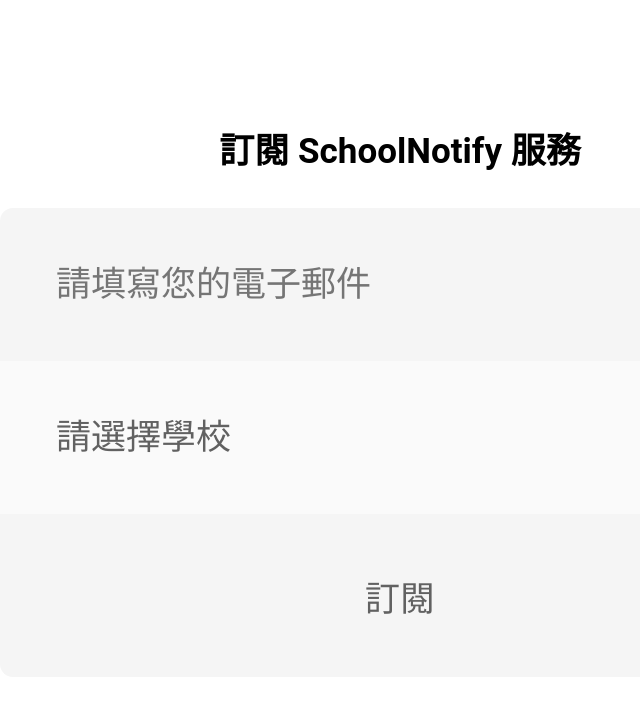
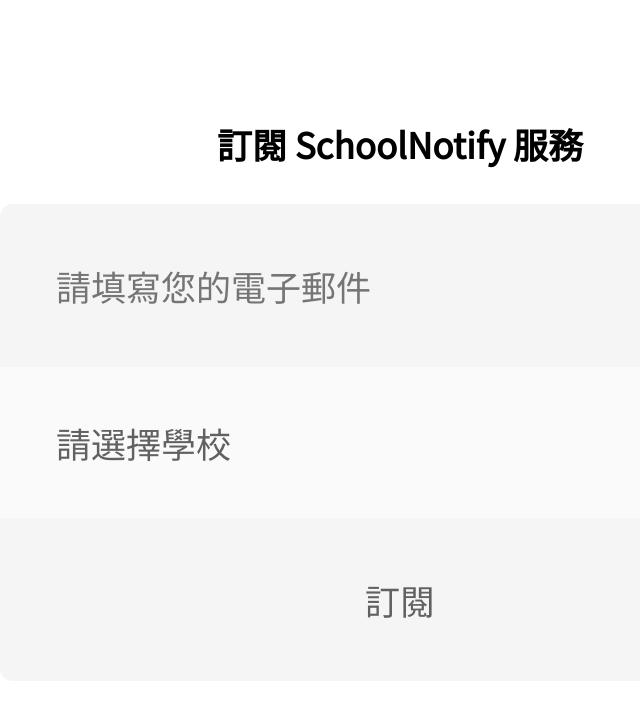
Before and after one commit to nekogravitycat/SchoolNotify, a Flask app: page / in a window 1280 px wide. Shown: the top 704 px of the page, without its empty margins (240-880 px from the left). Run offline with Flask 2, Linux system fonts and the light colour scheme.

Commit message:
Applied web font: Noto Sans TC

```diff
--- a/templates/sub.html
+++ b/templates/sub.html
@@ -18,8 +18,9 @@
     </form>
   </body>
   <style>
+    @import url('https://fonts.googleapis.com/css2?family=Noto+Sans+TC&display=swap');
     * {
-      font-family: "Roboto";
+      font-family: 'Noto Sans TC', sans-serif;
       font-size: min(4vw, 35px);
     }
     body {
```
